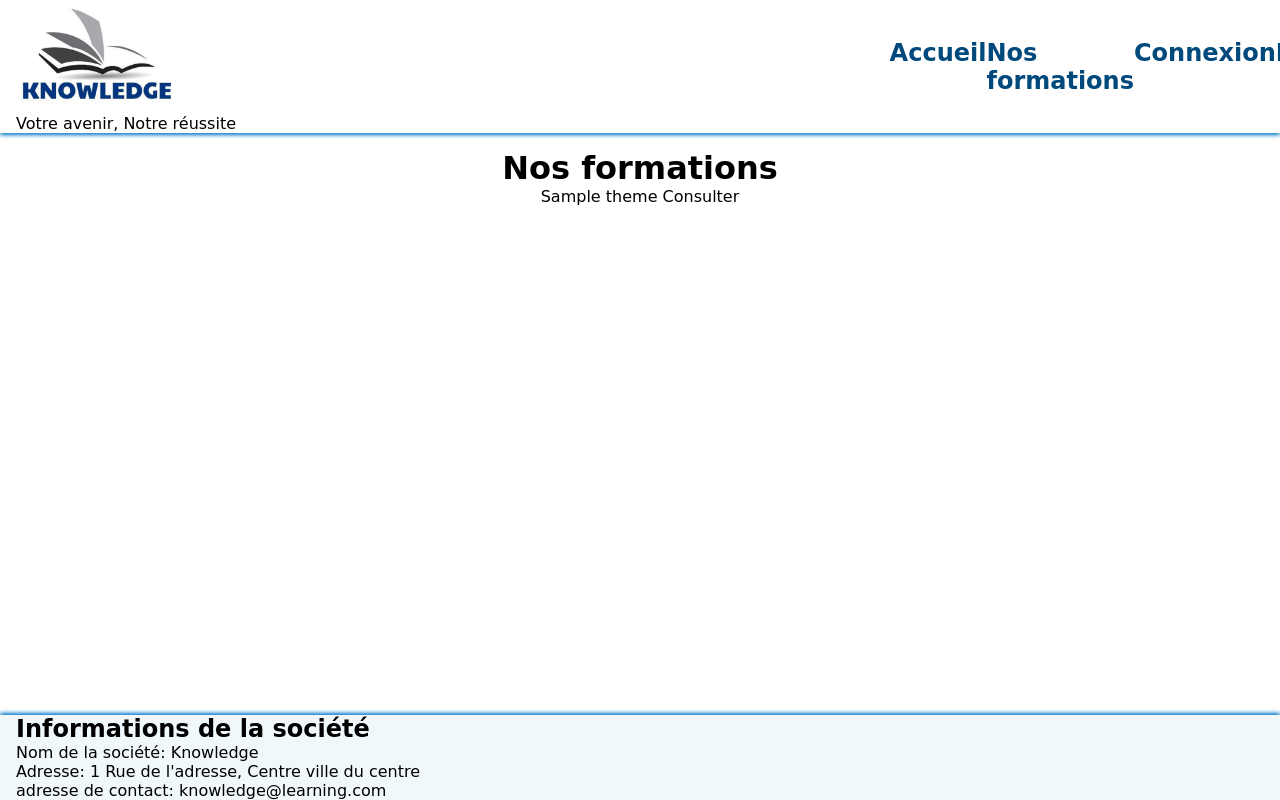
After one commit to Frostbowl/knowledge, a Symfony app: template templates/formation/index.html.twig in a window 1280 px wide; the page is wider, and only the part inside the window is pictured. The commit adds this page. Run offline with Twig, Linux system fonts and the light colour scheme; the template is opened without the code that fills it: most values are stand-ins (such as "Sample title", 1, 10 or a date in 2020); style sheets or scripts are compiled from the project's sources; some libraries are stand-ins or nearby versions.

Commit message:
test page formation

```diff
--- /dev/null
+++ b/templates/formation/index.html.twig
@@ -0,0 +1,17 @@
+{% block body %}
+
+    {% include 'header.html.twig' %}
+
+    <main class="home">
+
+        <h1>Nos formations</h1>
+        {% for theme in themes %}
+            <article>
+                {{ theme.name }}
+                <a>Consulter</a>
+            </article>
+        {% endfor %}
+    </main>
+
+    {% include 'footer.html.twig' %}
+{% endblock %}
--- a/templates/header.html.twig
+++ b/templates/header.html.twig
@@ -25,7 +25,7 @@
 
             <nav>
                 <a href="{{ path('app_home') }}">Accueil</a>
-                <a href="#">Nos formations</a>
+                <a href="{{ path('app_formation')}}">Nos formations</a>
                 {% if is_granted('IS_AUTHENTICATED_FULLY') %}
                     <a href="{{ path('app_logout')}}">Déconnexion !</a>
                 {% else %}
```
Also changed, not shown: src/Controller/FormationController.php (added, +20 -0 lines).
